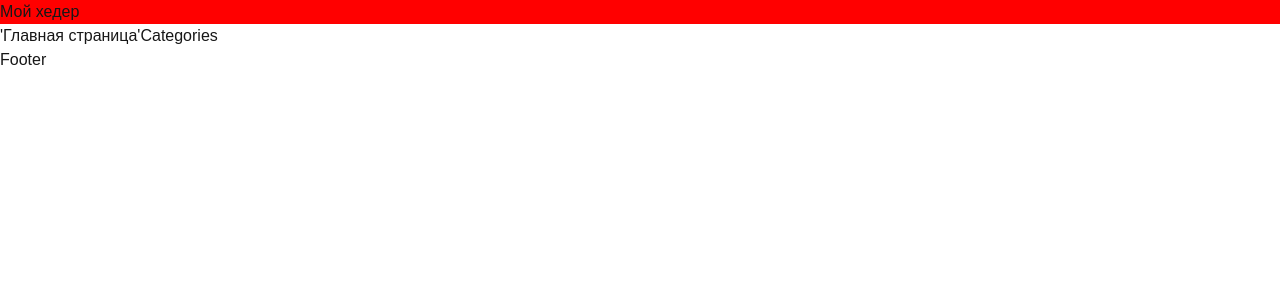
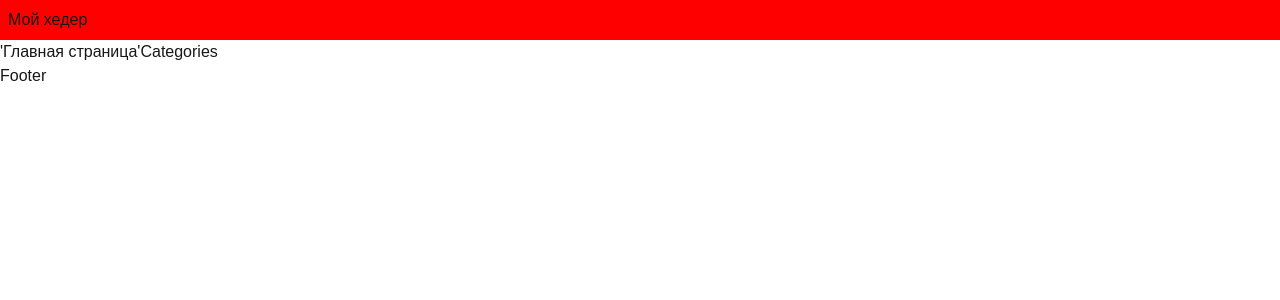
Before and after one commit to AnnaKulabukhova/art, a Next.js app: page / in a window 1280 px wide. Shown: the top 300 px of the page. Built offline with nearby package versions, Linux system fonts and the light colour scheme.

Commit message:
init project

```diff
--- a/app/page.tsx
+++ b/app/page.tsx
@@ -1,6 +1,10 @@
 // import Image from "next/image";
 
 import { MainPage } from "@/src/views/MainPage/MainPage";
+
+ export default function Page() {
+   return <MainPage />;
+ }
 
 // export default function Home() {
 //   return (
@@ -65,9 +69,3 @@ import { MainPage } from "@/src/views/MainPage/MainPage";
 //     </div>
 //   );
 // }
-
-
-
- export default function Page() {
-   return <MainPage />;
- }
--- a/src/widgets/Header/Header.tsx
+++ b/src/widgets/Header/Header.tsx
@@ -1,7 +1,10 @@
-import styles from "./Header.module.css"
+import styles from "./Header.module.css";
+import clsx from "clsx";
+
 export const Header = () => {
-    return(<header className={styles.header}>
+  return (
+    <header className={clsx("p-2", styles.header)}>
       Мой хедер
     </header>
-    )
-}
+  );
+};
```
